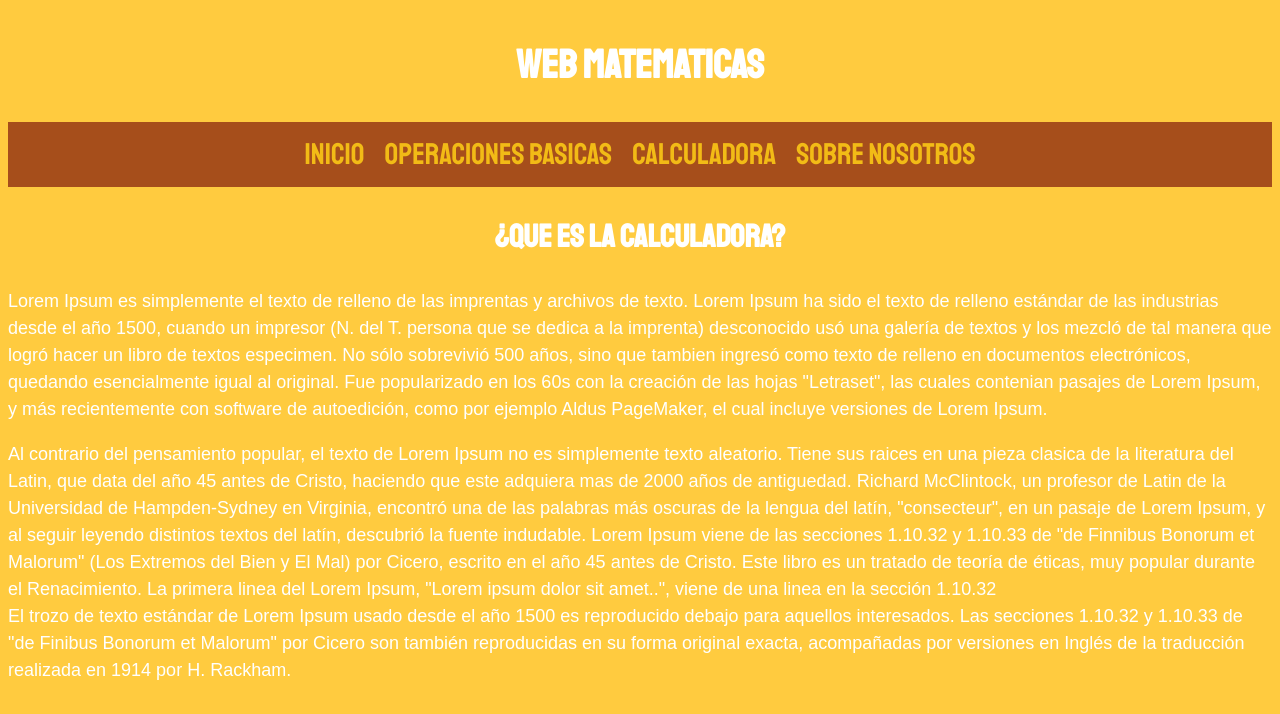
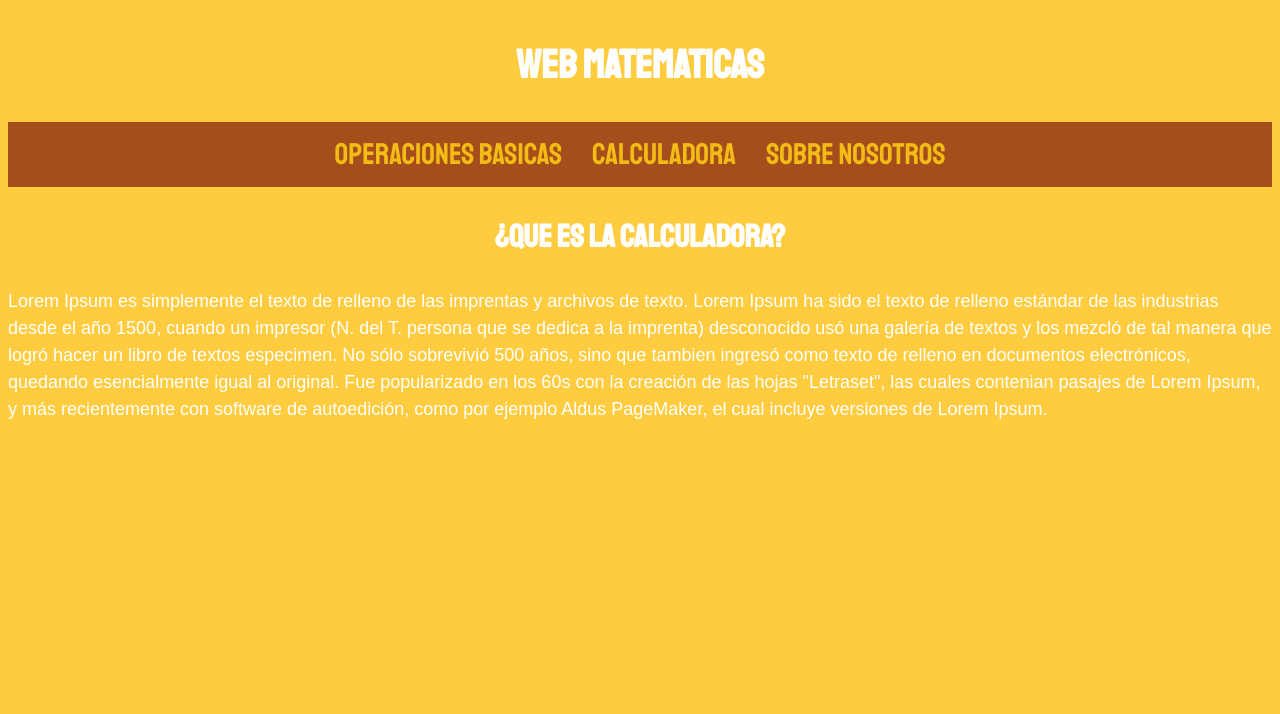
Before and after one commit to S0mbr4xc/web-matematicas, a plain HTML site: page index.html in a window 1280 px wide. Drawn offline with Linux system fonts and the light colour scheme.

Commit message:
Muchos texto

```diff
--- a/index.html
+++ b/index.html
@@ -11,10 +11,9 @@
 </head>
 <body>
     <header class="header">
-        <a href=""><h1>Web Matematicas</h1></a>
+        <a href="index.html"><h1>Web Matematicas</h1></a>
     </header>
     <nav class="navegacion">
-        <a class="navegacion__enlace">Inicio</a>
         <a class="navegacion__enlace">Operaciones Basicas</a>
         <a class="navegacion__enlace">Calculadora</a>
         <a class="navegacion__enlace">Sobre Nosotros</a>
@@ -24,10 +23,6 @@
         <h2>¿Que es la calculadora?</h2>
 
         <p>Lorem Ipsum es simplemente el texto de relleno de las imprentas y archivos de texto. Lorem Ipsum ha sido el texto de relleno estándar de las industrias desde el año 1500, cuando un impresor (N. del T. persona que se dedica a la imprenta) desconocido usó una galería de textos y los mezcló de tal manera que logró hacer un libro de textos especimen. No sólo sobrevivió 500 años, sino que tambien ingresó como texto de relleno en documentos electrónicos, quedando esencialmente igual al original. Fue popularizado en los 60s con la creación de las hojas "Letraset", las cuales contenian pasajes de Lorem Ipsum, y más recientemente con software de autoedición, como por ejemplo Aldus PageMaker, el cual incluye versiones de Lorem Ipsum.</p>
-
-        <p>Al contrario del pensamiento popular, el texto de Lorem Ipsum no es simplemente texto aleatorio. Tiene sus raices en una pieza clasica de la literatura del Latin, que data del año 45 antes de Cristo, haciendo que este adquiera mas de 2000 años de antiguedad. Richard McClintock, un profesor de Latin de la Universidad de Hampden-Sydney en Virginia, encontró una de las palabras más oscuras de la lengua del latín, "consecteur", en un pasaje de Lorem Ipsum, y al seguir leyendo distintos textos del latín, descubrió la fuente indudable. Lorem Ipsum viene de las secciones 1.10.32 y 1.10.33 de "de Finnibus Bonorum et Malorum" (Los Extremos del Bien y El Mal) por Cicero, escrito en el año 45 antes de Cristo. Este libro es un tratado de teoría de éticas, muy popular durante el Renacimiento. La primera linea del Lorem Ipsum, "Lorem ipsum dolor sit amet..", viene de una linea en la sección 1.10.32
-        <br>
-        El trozo de texto estándar de Lorem Ipsum usado desde el año 1500 es reproducido debajo para aquellos interesados. Las secciones 1.10.32 y 1.10.33 de "de Finibus Bonorum et Malorum" por Cicero son también reproducidas en su forma original exacta, acompañadas por versiones en Inglés de la traducción realizada en 1914 por H. Rackham.</p>
     </div>
 </body>
 </html>
--- a/styles/style.css
+++ b/styles/style.css
@@ -67,7 +67,7 @@ html {
       padding: 1rem 0;
       display: flex;
       justify-content: center;
-      gap: 2rem; /*Forma nueva de separar*/
+      gap: 3rem; /*Forma nueva de separar*/
   }
   .navegacion_final{
     background-color: var(--primarioObscuro);
```
